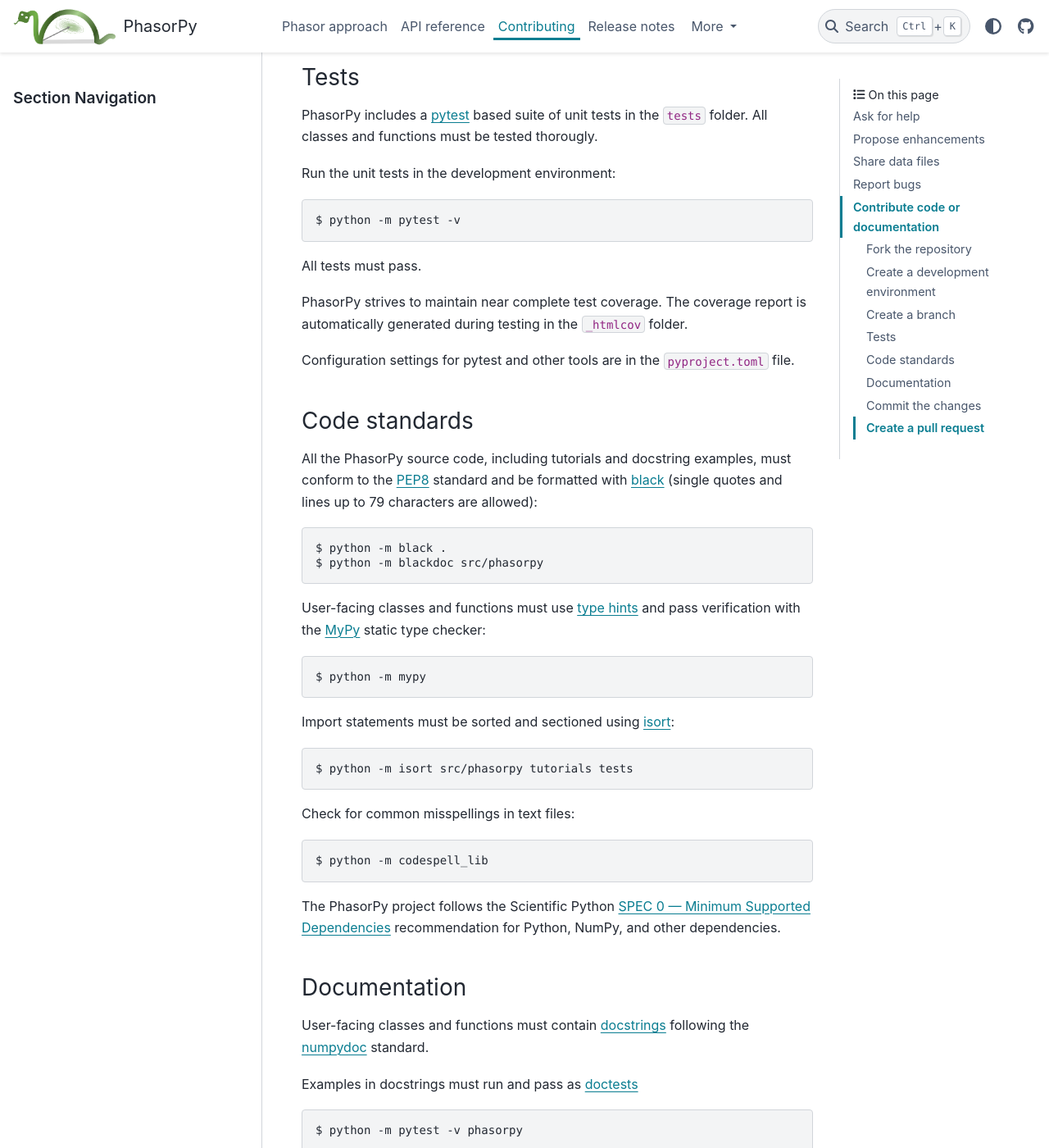
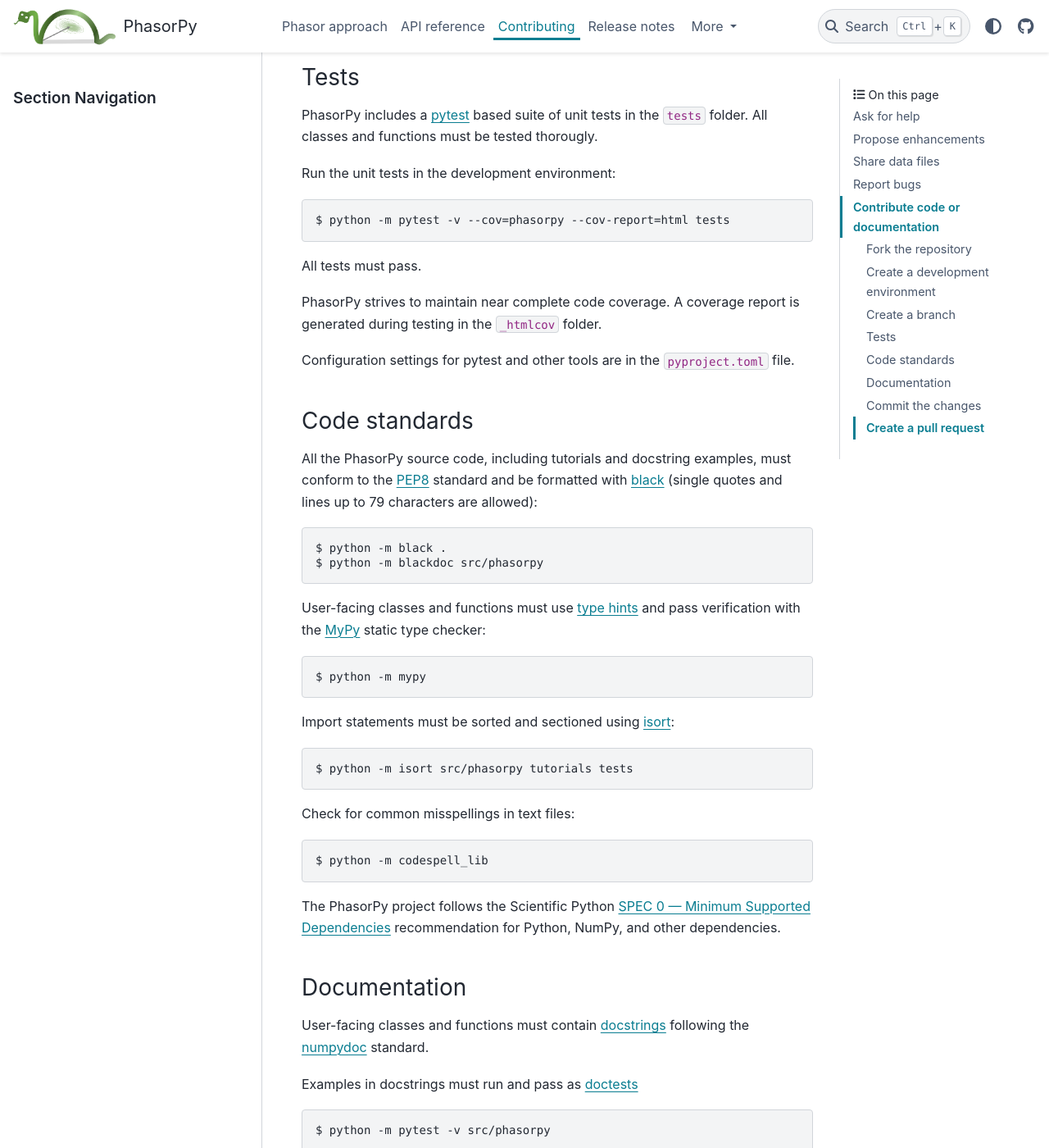
Before and after one commit to phasorpy/phasorpy, a Sphinx documentation site: the page built from docs/contributing.rst, in a window 1280 px wide and 1400 px high, scrolled down 3847 px. Shown: the whole window at 82% size. Built offline with Sphinx 7.4.7 and the PyData theme 0.15.4, drawn with Linux system fonts in a browser that asks for light colours; pages that are not in the unit, such as notebooks, are missing from menus.

Commit message:
Enable code coverage via codecov.io (#76)

```diff
--- a/docs/contributing.rst
+++ b/docs/contributing.rst
@@ -175,12 +175,12 @@
 
 Run the unit tests in the development environment::
 
-    $ python -m pytest -v
+    $ python -m pytest -v --cov=phasorpy --cov-report=html tests
 
 All tests must pass.
 
-PhasorPy strives to maintain near complete test coverage. The coverage report
-is automatically generated during testing in the ``_htmlcov`` folder.
+PhasorPy strives to maintain near complete code coverage. A coverage report
+is generated during testing in the ``_htmlcov`` folder.
 
 Configuration settings for pytest and other tools are in the
 ``pyproject.toml`` file.
@@ -232,7 +232,7 @@
 Examples in docstrings must run and pass as
 `doctests <https://docs.python.org/3/library/doctest.html>`_ ::
 
-    $ python -m pytest -v phasorpy
+    $ python -m pytest -v src/phasorpy
 
 Examples in docstrings are meant to illustrate mere usage, not to
 provide a testing framework.
--- a/pyproject.toml
+++ b/pyproject.toml
@@ -143,7 +143,7 @@
 minversion = "7"
 log_cli_level = "INFO"
 xfail_strict = true
-addopts = "-rfEXs --strict-config --strict-markers --cov=phasorpy --cov-report html --doctest-modules --doctest-glob=*.py --doctest-glob=*.rst"
+addopts = "-rfEXs --strict-config --strict-markers --doctest-modules --doctest-glob=*.py --doctest-glob=*.rst"
 doctest_optionflags = [
     "NORMALIZE_WHITESPACE",
     "ELLIPSIS",
```
Also changed, not shown: .codecov.yml (added), 1 other file.
